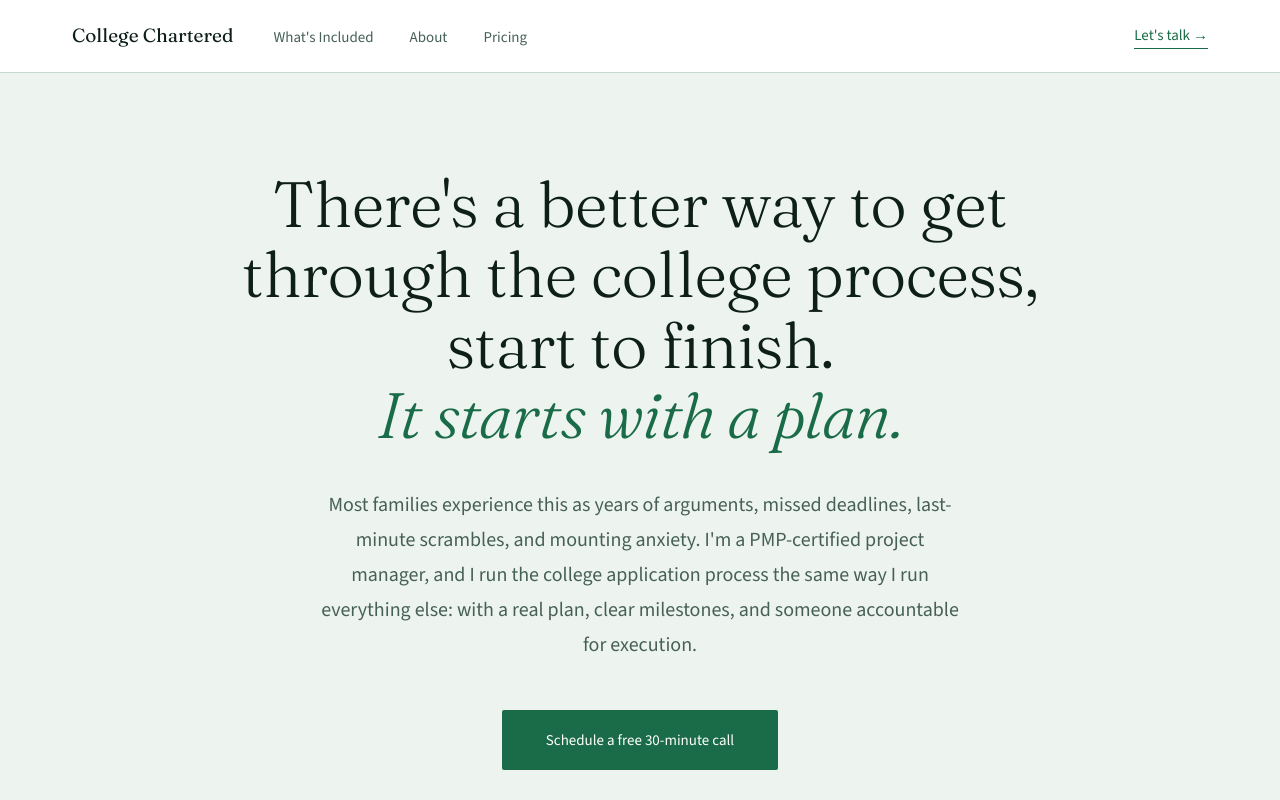
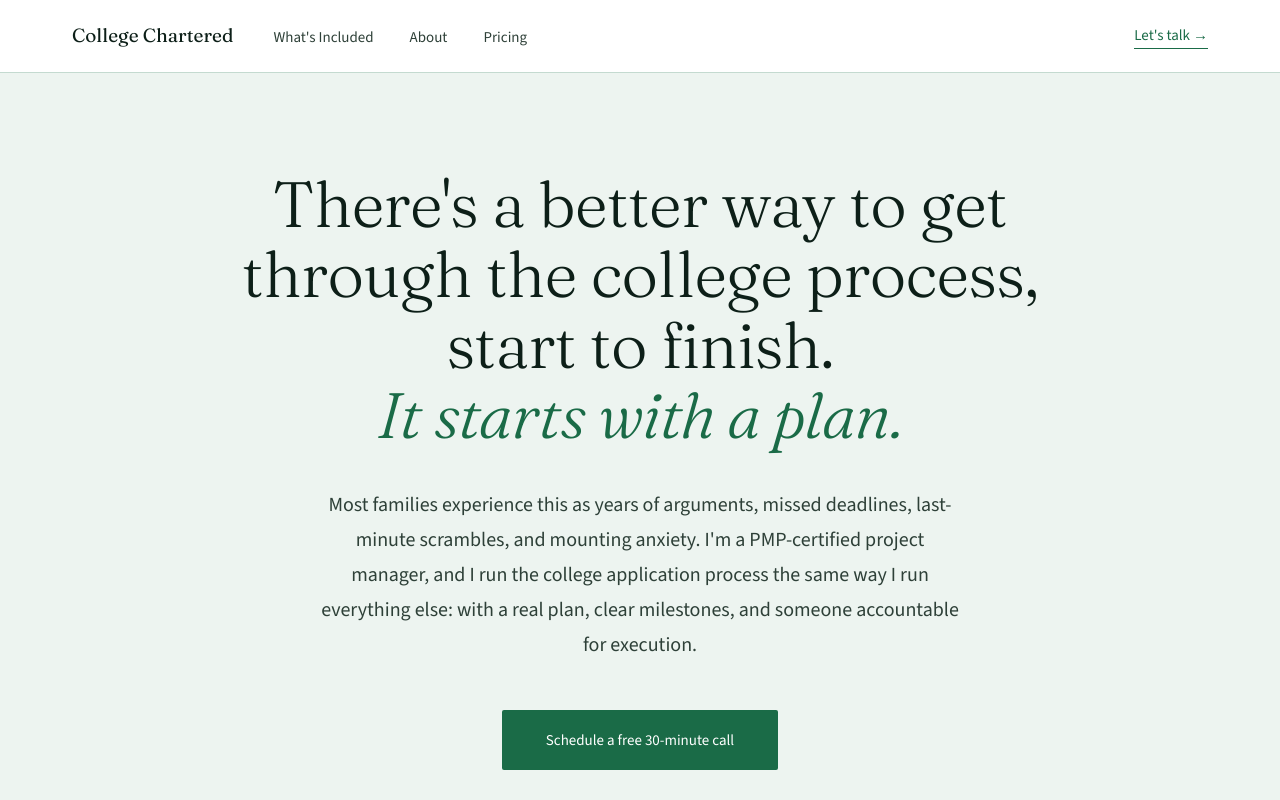
Before and after one commit to megnotarte/college, a plain HTML site: page index.html in a window 1280 px wide. Shown: the top 800 px of the page. Drawn offline with nearby package versions, Linux system fonts and the light colour scheme.

Commit message:
Darken muted text color for better contrast
Increase --muted from #476057 to #2E4038, lifting contrast ratio
from ~6.8:1 to ~12:1 against white backgrounds.

Co-Authored-By: Claude Sonnet 4.6 <noreply@anthropic.com>

```diff
--- a/index.html
+++ b/index.html
@@ -19,7 +19,7 @@
   --dark:  #0D1F18;
   --clay:  #1A6B47;
   --clay-light: #B4DECA;
-  --muted: #476057;
+  --muted: #2E4038;
   --border: #C4DAD0;
 }
 
```
